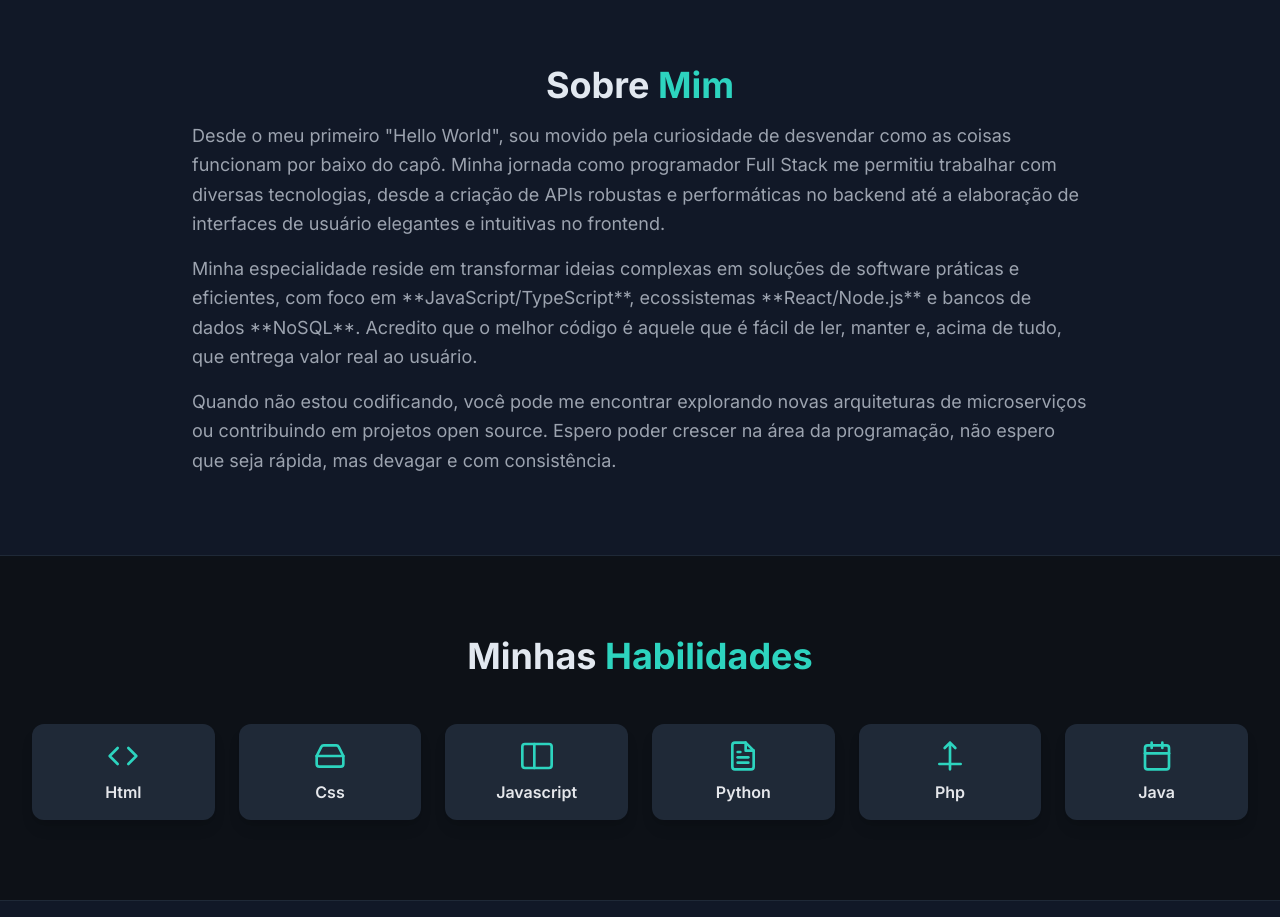
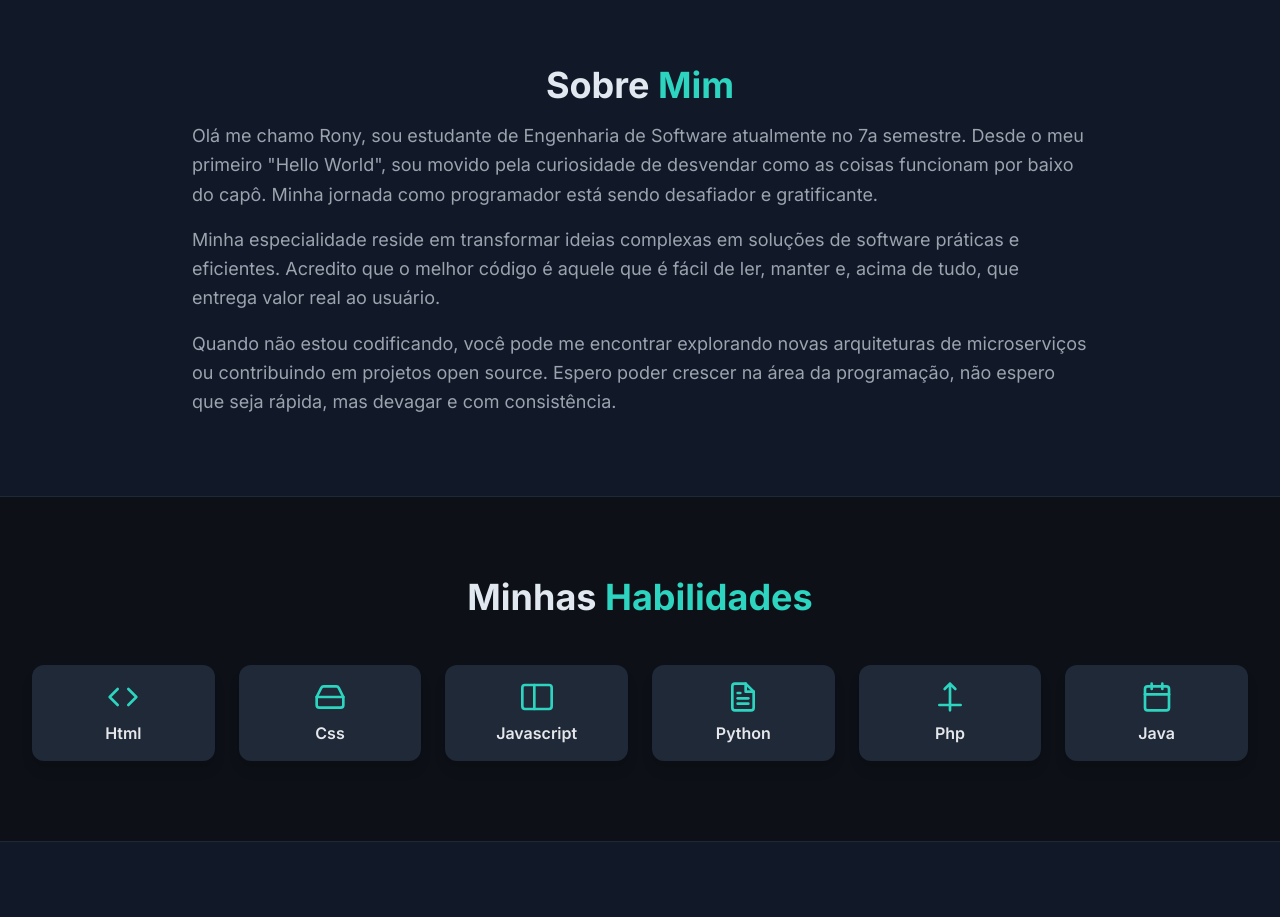
Before and after one commit to rony-eng/MY_PORTFOLIO, a plain HTML site: page index.html in a window 1280 px wide. Shown: the part 880-1797 px from the top of the page. Drawn offline with nearby package versions, Linux system fonts and the light colour scheme.

Commit message:
update index.html

```diff
--- a/index.html
+++ b/index.html
@@ -70,13 +70,12 @@
                 </h2>
                 <div class="max-w-4xl mx-auto text-lg text-gray-400 leading-relaxed space-y-4">
                     <p>
-                        Desde o meu primeiro "Hello World", sou movido pela curiosidade de desvendar como as coisas funcionam por baixo do capô.
-                        Minha jornada como programador Full Stack me permitiu trabalhar com diversas tecnologias, desde a criação de APIs robustas e
-                        performáticas no backend até a elaboração de interfaces de usuário elegantes e intuitivas no frontend.
+                        Olá me chamo Rony, sou estudante de Engenharia de Software atualmente no 7a semestre. Desde o meu primeiro "Hello World",
+                        sou movido pela curiosidade de desvendar como as coisas funcionam por baixo do capô.
+                        Minha jornada como programador está sendo desafiador e gratificante.
                     </p>
                     <p>
-                        Minha especialidade reside em transformar ideias complexas em soluções de software práticas e eficientes, com foco em **JavaScript/TypeScript**,
-                        ecossistemas **React/Node.js** e bancos de dados **NoSQL**. Acredito que o melhor código é aquele que é fácil de ler, manter e, acima de tudo,
+                        Minha especialidade reside em transformar ideias complexas em soluções de software práticas e eficientes. Acredito que o melhor código é aquele que é fácil de ler, manter e, acima de tudo,
                         que entrega valor real ao usuário.
                     </p>
                     <p>
```
